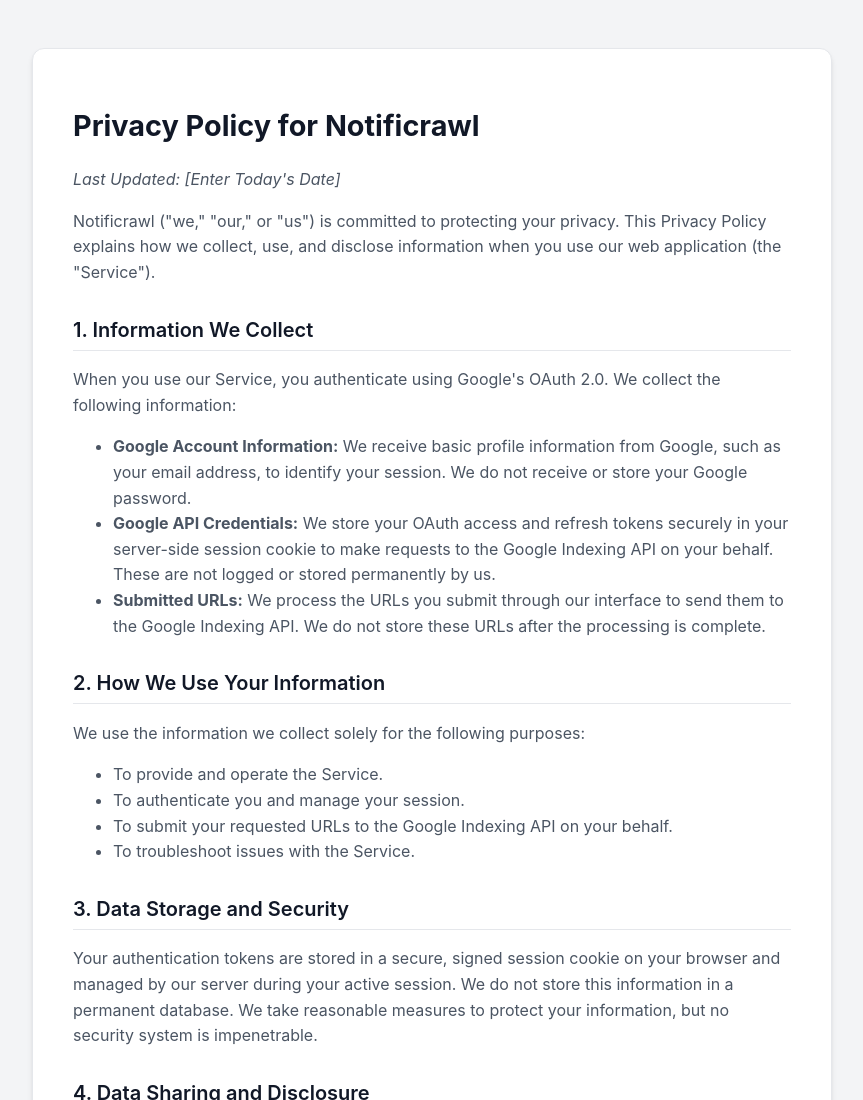
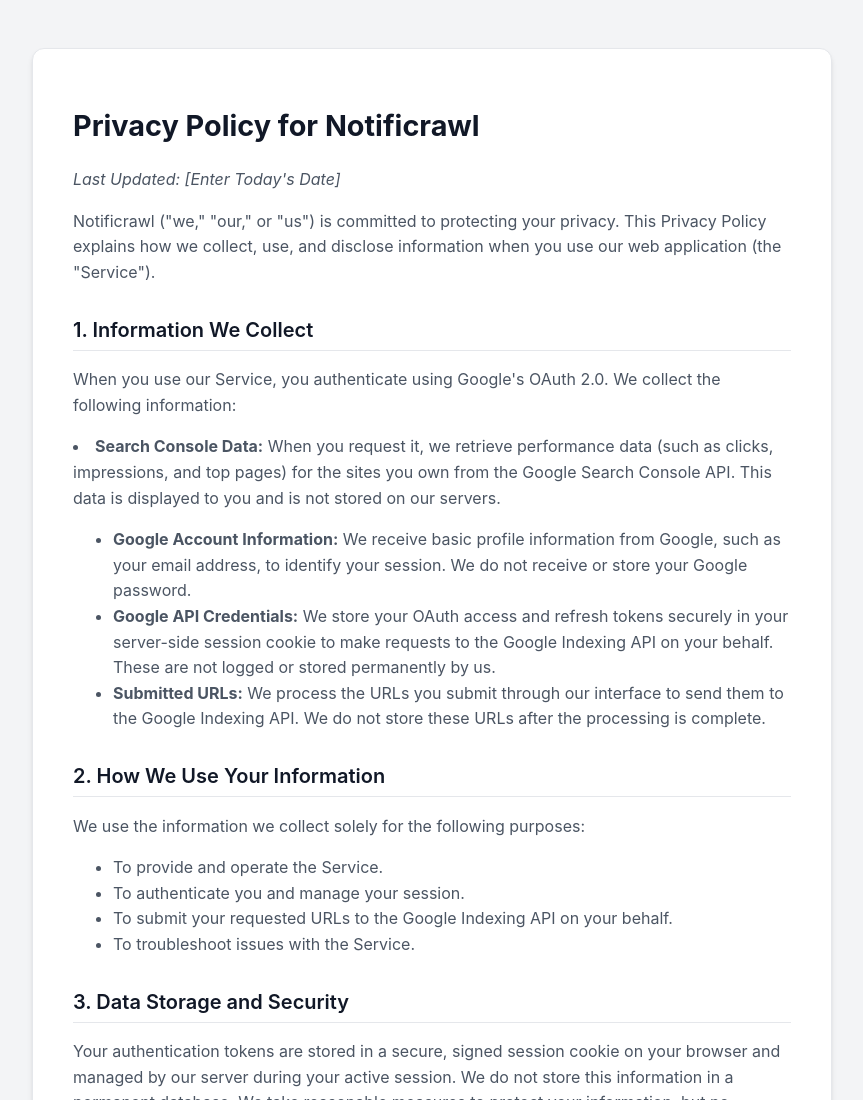
Before and after one commit to faltukachragu-star/MyIndexingSeo, a plain HTML site: page privacy.html in a window 1280 px wide. Shown: the top 1100 px of the page, without its empty margins (208-1071 px from the left). Drawn offline with Linux system fonts and the light colour scheme; a web font is replaced by a local one.

Commit message:
Update privacy.html

```diff
--- a/privacy.html
+++ b/privacy.html
@@ -28,6 +28,8 @@
 
         <h2>1. Information We Collect</h2>
         <p>When you use our Service, you authenticate using Google's OAuth 2.0. We collect the following information:</p>
+        <!-- ... inside the <ul> tag ... -->
+<li><strong>Search Console Data:</strong> When you request it, we retrieve performance data (such as clicks, impressions, and top pages) for the sites you own from the Google Search Console API. This data is displayed to you and is not stored on our servers.</li>
         <ul>
             <li><strong>Google Account Information:</strong> We receive basic profile information from Google, such as your email address, to identify your session. We do not receive or store your Google password.</li>
             <li><strong>Google API Credentials:</strong> We store your OAuth access and refresh tokens securely in your server-side session cookie to make requests to the Google Indexing API on your behalf. These are not logged or stored permanently by us.</li>
```
